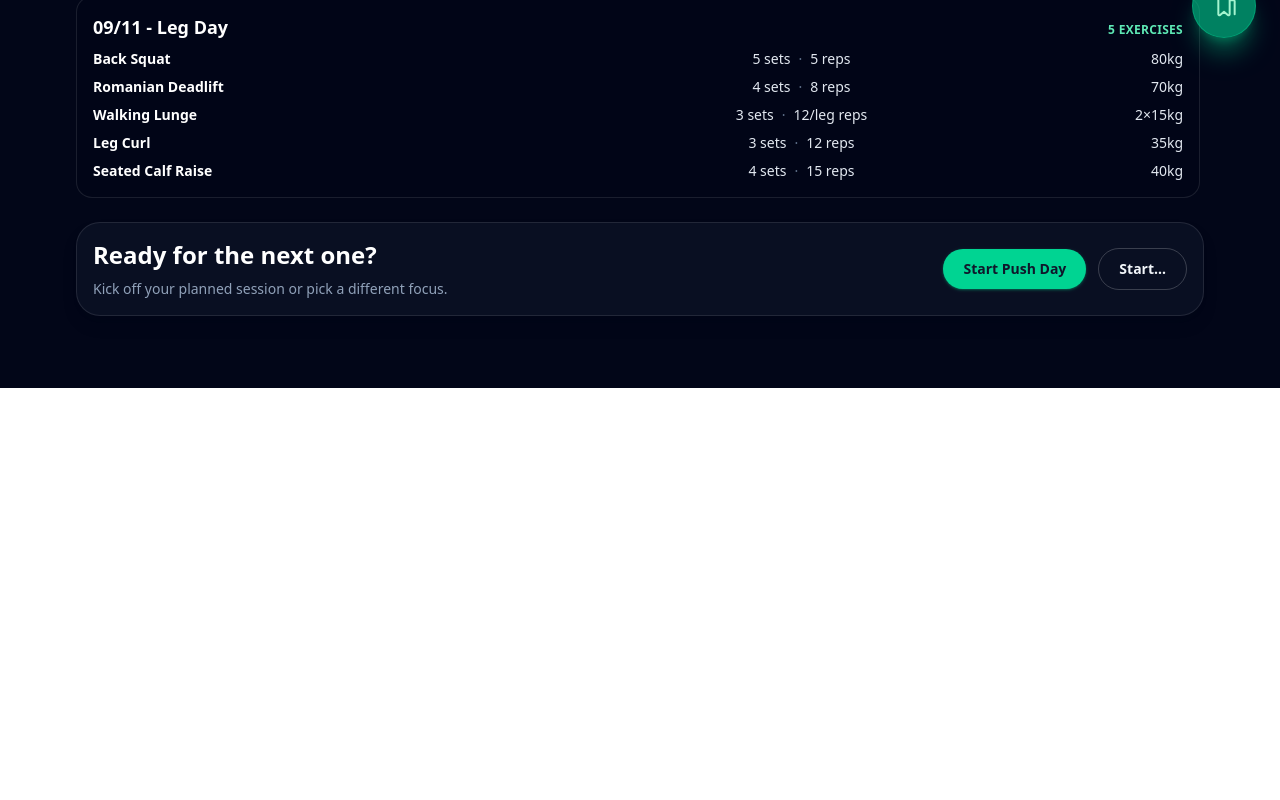
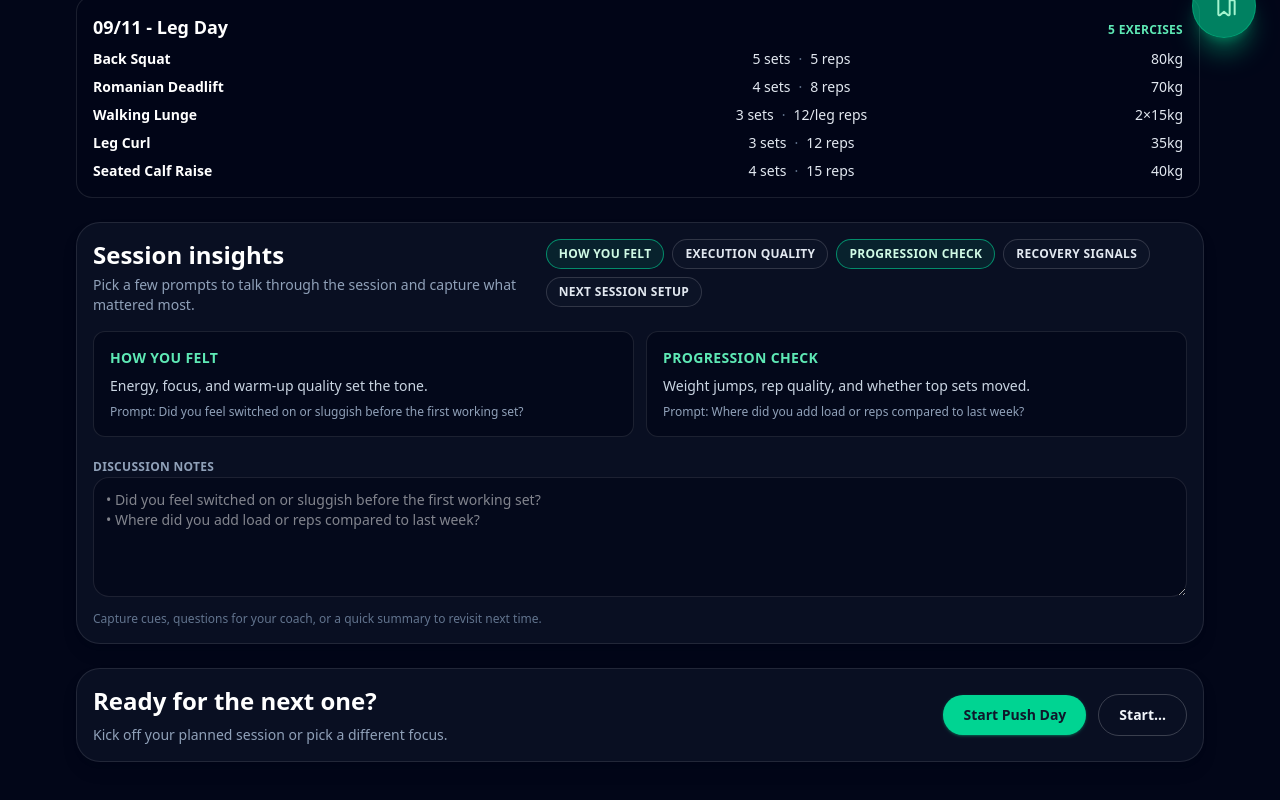
Before and after one commit to triek/privion, a Vue app: page /workout in a window 1280 px wide. Shown: the part 730-1530 px from the top of the page. Before the commit the page ends 1118 px from the top, so only its background shows below. Built offline with nearby package versions, Linux system fonts and the light colour scheme.

Commit message:
implement insight prompt data, logic

```diff
--- a/src/views/WorkoutView.vue
+++ b/src/views/WorkoutView.vue
@@ -100,6 +100,66 @@
             </article>
           </li>
         </ul>
+      </div>
+    </section>
+
+    <!-- Session reflection -->
+    <section class="panel-surface space-y-4">
+      <div class="flex flex-col gap-3 md:flex-row md:items-start md:justify-between">
+        <div class="space-y-1">
+          <h2 class="text-2xl font-semibold text-white">Session insights</h2>
+          <p class="text-sm text-slate-400">
+            Pick a few prompts to talk through the session and capture what mattered most.
+          </p>
+        </div>
+        <div class="flex flex-wrap gap-2">
+          <button
+            v-for="insight in insightPrompts"
+            :key="insight.id"
+            type="button"
+            :aria-pressed="activeInsights.includes(insight.id)"
+            class="rounded-full border px-3 py-1.5 text-xs font-semibold uppercase tracking-wide transition focus:outline-none focus-visible:ring-2 focus-visible:ring-emerald-400"
+            :class="
+              activeInsights.includes(insight.id)
+                ? 'border-emerald-400/60 bg-emerald-400/10 text-emerald-100 hover:border-emerald-300/70'
+                : 'border-white/15 bg-slate-900/60 text-slate-200 hover:border-emerald-300/70 hover:text-white'
+            "
+            @click="toggleInsight(insight.id)"
+          >
+            {{ insight.title }}
+          </button>
+        </div>
+      </div>
+
+      <div class="grid gap-3 md:grid-cols-2">
+        <article
+          v-for="insight in selectedInsights"
+          :key="insight.id"
+          class="tile-surface flex flex-col gap-2 border border-white/10 p-4"
+        >
+          <h3 class="text-sm font-semibold uppercase tracking-wide text-emerald-300">{{ insight.title }}</h3>
+          <p class="text-sm text-slate-300">{{ insight.description }}</p>
+          <p class="text-xs font-medium text-slate-400">Prompt: {{ insight.prompt }}</p>
+        </article>
+
+        <p v-if="selectedInsights.length === 0" class="text-sm text-slate-400">
+          No insights selected yet. Choose a few prompts above to guide your recap.
+        </p>
+      </div>
+
+      <div class="space-y-2">
+        <label for="session-discussion" class="text-xs font-semibold uppercase tracking-wide text-slate-400">
+          Discussion notes
+        </label>
+        <textarea
+          id="session-discussion"
+          v-model="sessionDiscussion"
+          class="min-h-[120px] w-full rounded-2xl border border-white/10 bg-slate-950/60 p-3 text-sm text-white focus:border-emerald-400 focus:outline-none focus-visible:ring-2 focus-visible:ring-emerald-400/50"
+          :placeholder="insightPlaceholder"
+        ></textarea>
+        <p class="text-xs text-slate-500">
+          Capture cues, questions for your coach, or a quick summary to revisit next time.
+        </p>
       </div>
     </section>
 
@@ -358,6 +418,73 @@ const sessionActive = ref(false)
 const activePlan = ref<Plan | null>(null)
 const sessionExercises = ref<SessionExercise[]>([])
 const sessionHistoryStore = useSessionHistoryStore()
+
+type SessionInsight = {
+  id: string
+  title: string
+  description: string
+  prompt: string
+}
+
+const sessionDiscussion = ref('')
+
+const insightPrompts: SessionInsight[] = [
+  {
+    id: 'readiness',
+    title: 'How you felt',
+    description: 'Energy, focus, and warm-up quality set the tone.',
+    prompt: 'Did you feel switched on or sluggish before the first working set?',
+  },
+  {
+    id: 'execution',
+    title: 'Execution quality',
+    description: 'Form cues, tempo, and range of motion on key lifts.',
+    prompt: 'Which exercises felt the most dialed in? Where did form start to slip?',
+  },
+  {
+    id: 'progression',
+    title: 'Progression check',
+    description: 'Weight jumps, rep quality, and whether top sets moved.',
+    prompt: 'Where did you add load or reps compared to last week?',
+  },
+  {
+    id: 'recovery',
+    title: 'Recovery signals',
+    description: 'Soreness, joint feedback, or niggles to note.',
+    prompt: 'Any joints or muscle groups that need extra mobility or warm-up next time?',
+  },
+  {
+    id: 'next-step',
+    title: 'Next session setup',
+    description: 'Adjustments for pacing, exercise order, or equipment.',
+    prompt: 'What will you change for the next run of this session?',
+  },
+]
+
+const activeInsights = ref<string[]>(['readiness', 'progression'])
+
+const selectedInsights = computed(() =>
+  insightPrompts.filter((insight) => activeInsights.value.includes(insight.id)),
+)
+
+const insightPlaceholder = computed(() => {
+  if (selectedInsights.value.length === 0) {
+    return 'Pick a few prompts to guide your session recap.'
+  }
+
+  const bullets = selectedInsights.value.map((insight) => `• ${insight.prompt}`)
+  return bullets.join('\n')
+})
+
+function toggleInsight(id: string) {
+  const index = activeInsights.value.indexOf(id)
+  if (index !== -1) {
+    activeInsights.value.splice(index, 1)
+    return
+  }
+
+  activeInsights.value.push(id)
+}
 
 const workoutHistoryStart = computed(() =>
   Math.min(sessionHistoryStore.workoutClearedThrough, sessionHistoryStore.records.length),
```
